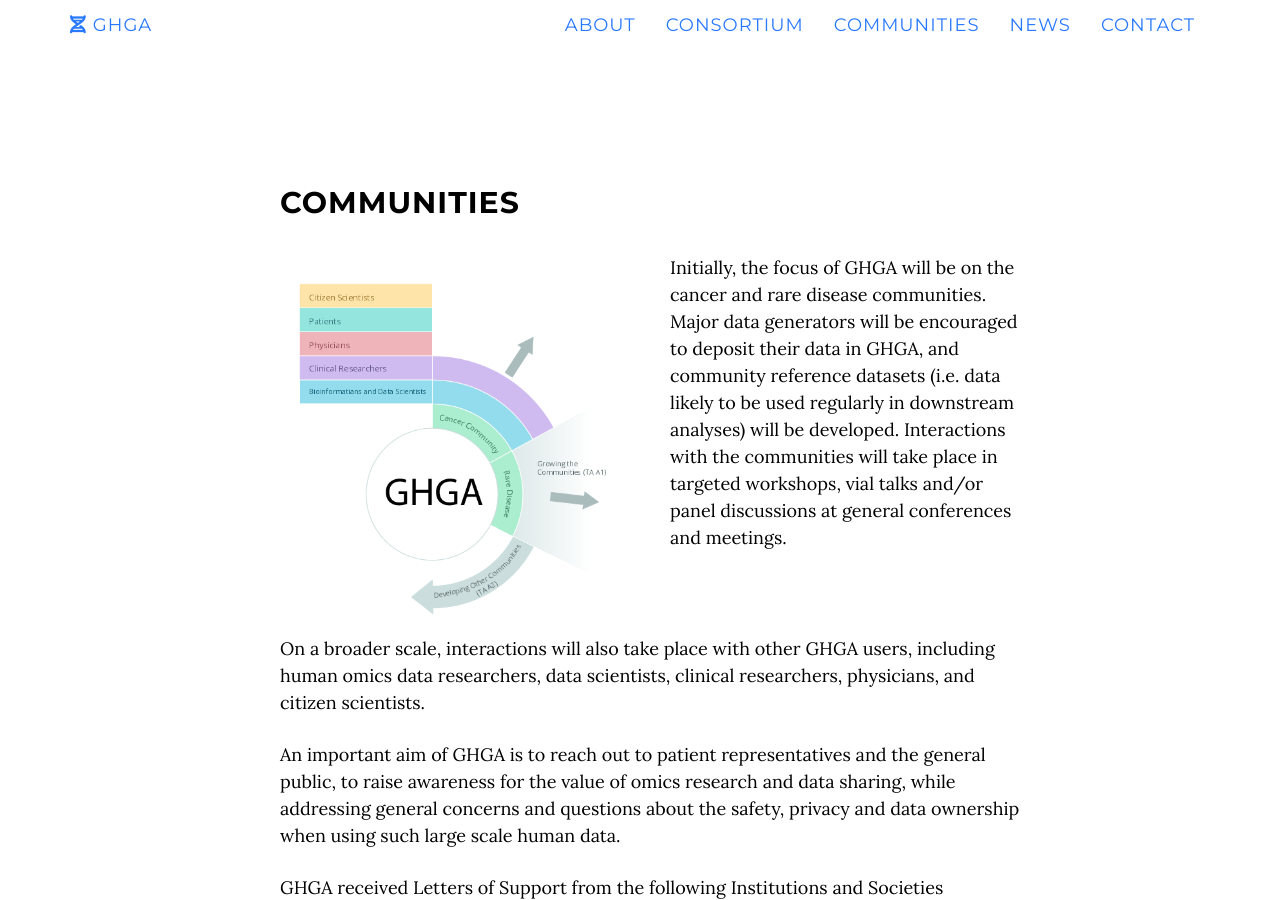
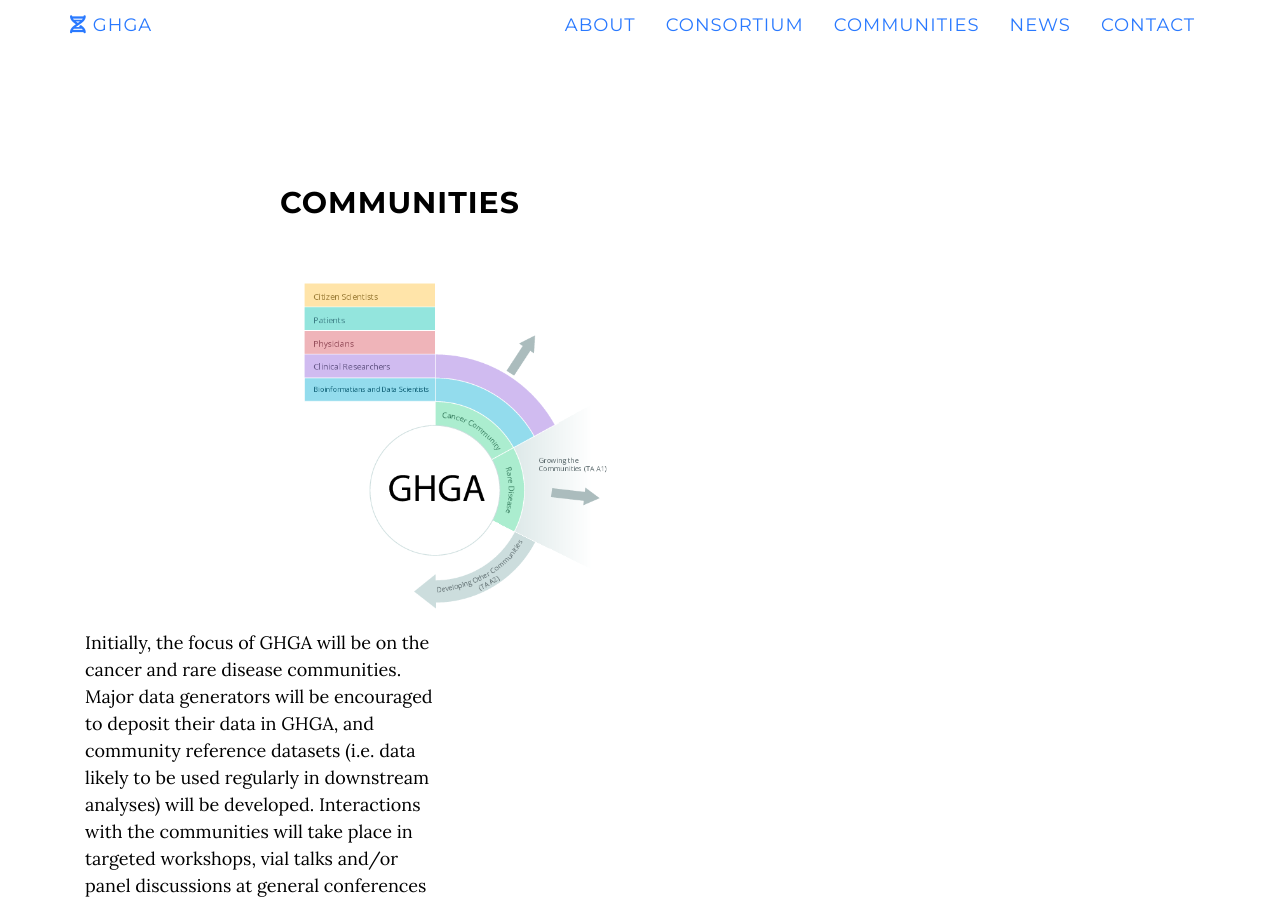
Before and after one commit to ghga-de/online, a Jekyll site: the page built from index.html, in a window 1280 px wide and 900 px high, scrolled down 5767 px. Built offline with Jekyll 4.4.1, drawn with Linux system fonts in a browser that asks for light colours; nearby versions of some CDN libraries.

Commit message:
img width

```diff
--- a/_includes/communities.html
+++ b/_includes/communities.html
@@ -7,7 +7,9 @@
         </div></div>
         <div class="row">
             <div class="col-lg-4 col-lg-offset-2">
-            <img src="img/GHGA_community-diagramm_v2.png" class="img-fluid" alt="Responsive image" style="max-width:100%; padding-right:5px; padding-bottom:10px;"/></div>
+            <img src="img/GHGA_community-diagramm_v2.png" class="img-fluid" alt="Responsive image" style="max-width:100%;
+            padding-left:5px; padding-right:5px; padding-bottom:10px;"/></div>
+            <div class="clearfix visible-lg"></div>
             <div class="col-lg-4">
                   <p>
                   Initially, the focus of GHGA will be on the cancer and rare disease communities.
```
